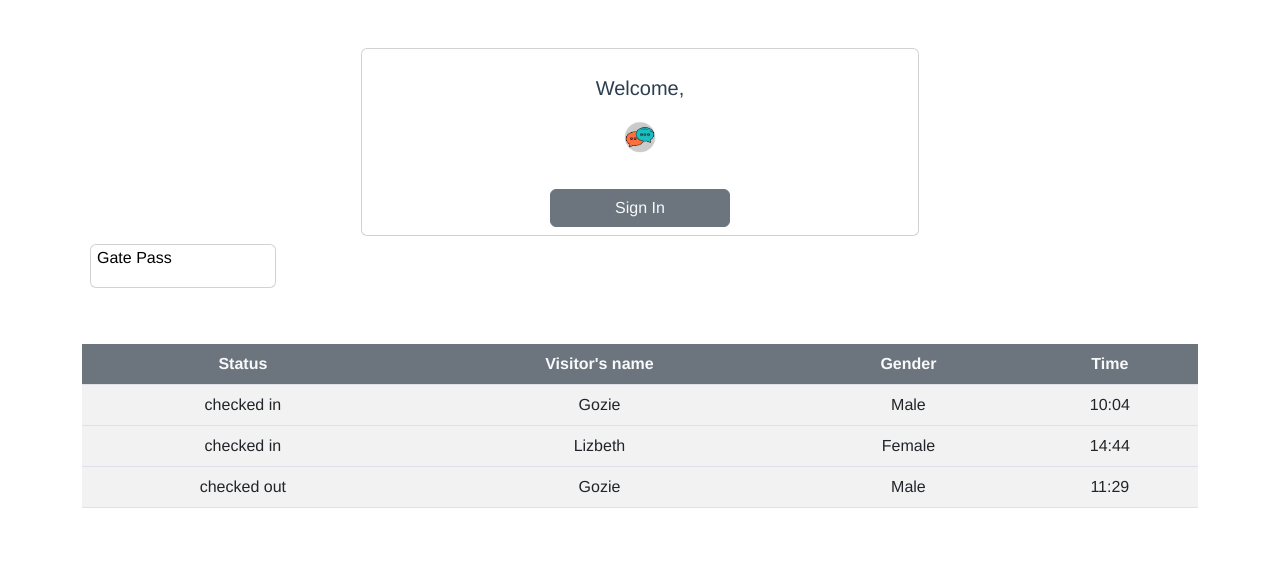
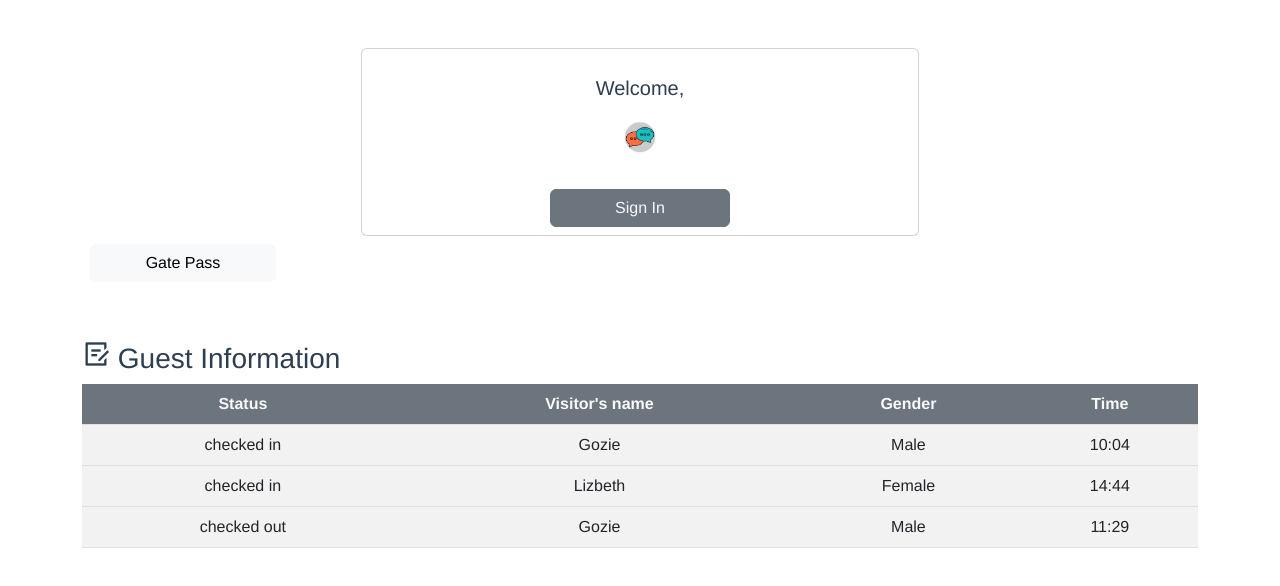
Before and after one commit to GozzAgu/Guest-code-generator, a Vue app: page /home in a window 1280 px wide. Shown: the top 586 px of the page. Built offline with nearby package versions, Linux system fonts and the light colour scheme; no server answers.

Commit message:
feat: styled the buttons

```diff
--- a/src/views/HomePage.vue
+++ b/src/views/HomePage.vue
@@ -11,20 +11,22 @@
                         </router-link>
                     </blockquote>
                 </figure>
-                <button  v-if="isLoggedIn" @click="handlesignOut" type="button" class="btn btn-secondary text-light">Sign Out</button>
+                <button  v-if="isLoggedIn" @click="handlesignOut" class="btn btn-secondary text-light col-3 ms-auto">Sign Out</button>
                 <router-link to="/signin" v-else>
-                    <button type="button" class="col-4 btn btn-secondary text-light">Sign In</button>
+                    <button class="col-4 btn btn-secondary text-light col-3 ms-auto">Sign In</button>
                 </router-link>
             </div>
         </div>
         <div class="d-flex">
-            <button @click="showModal = true" class="card m-2 col-3 col-lg-2">
-                <p>Gate Pass</p>
+            <button @click="showModal = true" class="btn btn-light m-2 col-3 col-lg-2">
+                Gate Pass
             </button>
         </div>
         <CodeModal v-if="showModal"/>
 
-        <div class="mt-5">
+        <h3 class="mt-5 text-start"><i class="ri-draft-line"></i> Guest Information </h3>
+
+        <div class="mt-1">
             <table class="table table-striped table-hover">
             <thead class="bg-secondary text-light">
                 <tr>
```
